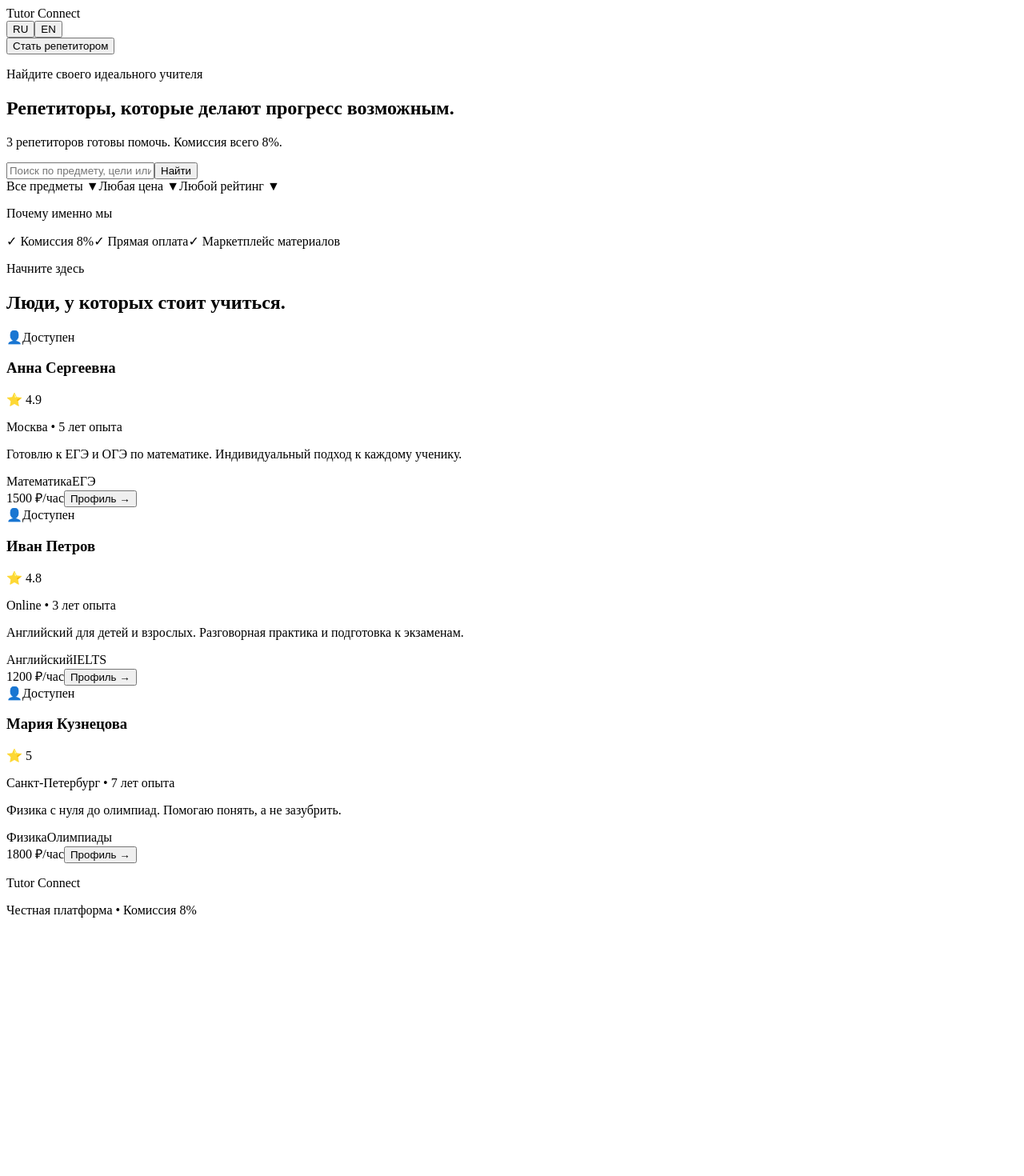
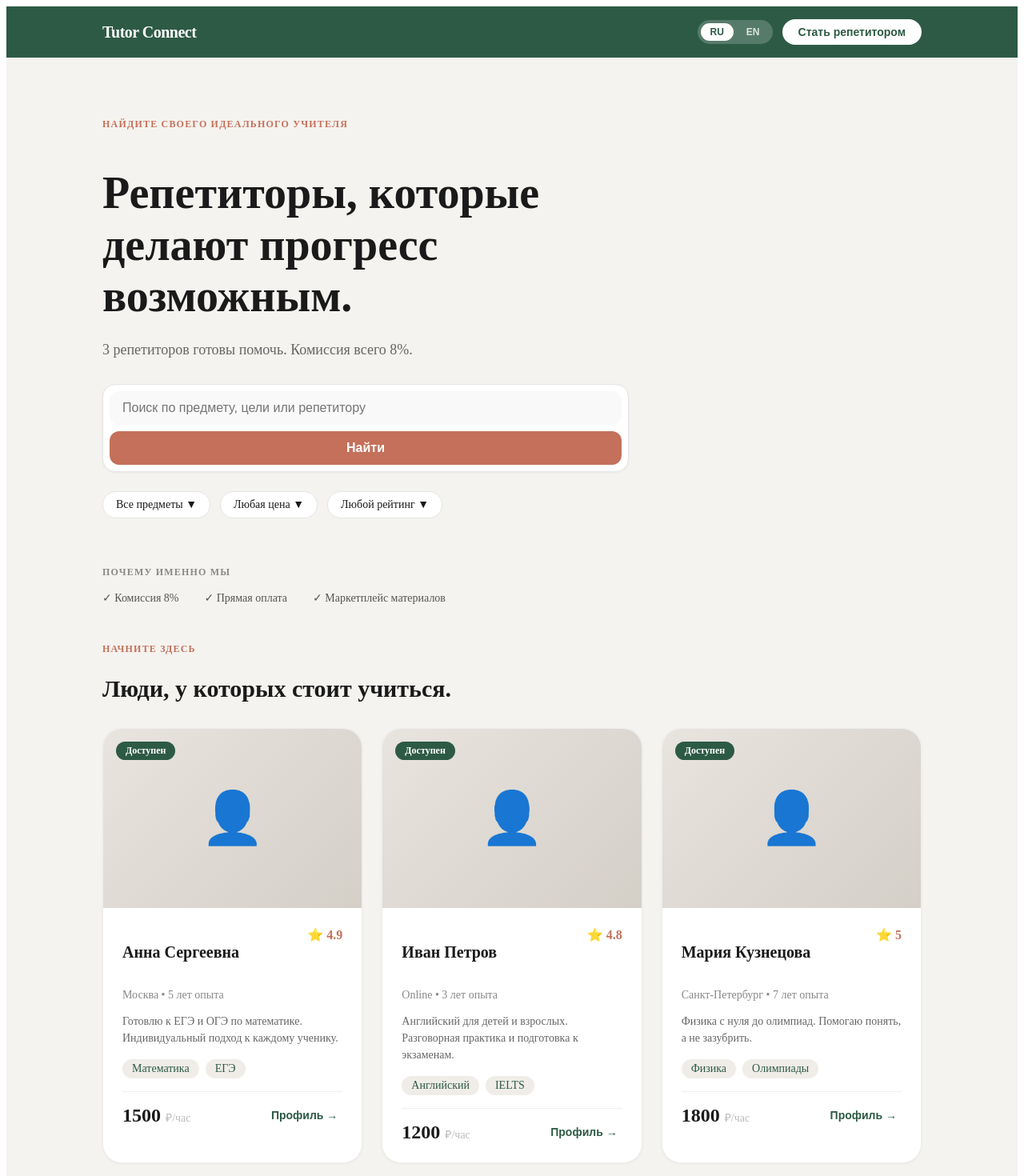
Before and after one commit to yaroslavnapril/tutor-connect, a Next.js app: page / in a window 1280 px wide. Shown: the top 1470 px of the page at 80% size. Before the commit the page ends 1163 px from the top, so only its background shows below. Built offline with nearby package versions, Linux system fonts and the light colour scheme; no server answers; the database is empty.

Commit message:
Update page.tsx

```diff
--- a/app/page.tsx
+++ b/app/page.tsx
@@ -1,14 +1,7 @@
 'use client'
 
 import { useEffect, useState } from 'react'
-import { createClient } from '@supabase/supabase-js'
 
-const supabase = createClient(
-  'https://qhdupmlofuqdrywlandd.supabase.co',
-  'sb_publishable_2RSH-Db4GEEN9K6W32b4gA_kEdRakFe'
-)
-
-// Fallback-данные на случай, если Supabase не отвечает
 const MOCK_TUTORS = [
   {
     profile_id: '1',
@@ -43,7 +36,6 @@ export default function Home() {
   const [tutors, setTutors] = useState<any[]>([])
   const [lang, setLang] = useState<'ru'|'en'>('ru')
   const [loading, setLoading] = useState(true)
-  const [error, setError] = useState<string | null>(null)
 
   const t = {
     ru: {
@@ -70,8 +62,7 @@ export default function Home() {
       noTutors: 'Пока нет репетиторов',
       beFirst: 'Будьте первым!',
       footerBrand: 'Tutor Connect',
-      footerTag: 'Честная платформа • Комиссия 8%',
-      loadError: 'Не удалось загрузить данные. Показаны демо-репетиторы.'
+      footerTag: 'Честная платформа • Комиссия 8%'
     },
     en: {
       logo: 'Tutor Connect',
@@ -97,166 +88,109 @@ export default function Home() {
       noTutors: 'No tutors yet',
       beFirst: 'Be the first!',
       footerBrand: 'Tutor Connect',
-      footerTag: 'Fair platform • 8% commission',
-      loadError: 'Failed to load data. Showing demo tutors.'
+      footerTag: 'Fair platform • 8% commission'
     }
   }
 
   const l = t[lang]
 
   useEffect(() => {
-    async function load() {
-      try {
-        const { data, error: supaError } = await supabase
-          .from('tutors')
-          .select('*, profiles(full_name, city, avatar_url), tutor_subjects(subjects(name))')
-          .eq('is_verified', true)
-          .order('rating', { ascending: false })
-          .limit(10)
-
-        if (supaError) {
-          console.error('Supabase error:', supaError)
-          setError(supaError.message)
+    const timer = setTimeout(() => {
       setTutors(MOCK_TUTORS)
-        } else if (!data || data.length === 0) {
-          // Таблица пуста — показываем mock, чтобы не было белого экрана
-          setTutors(MOCK_TUTORS)
-        } else {
-          setTutors(data)
-        }
-      } catch (err: any) {
-        console.error('Load error:', err)
-        setError(err?.message || 'Unknown error')
-        setTutors(MOCK_TUTORS)
-      } finally {
-        // ВАЖНО: всегда убираем загрузку, иначе белый экран
       setLoading(false)
-      }
-    }
-    load()
+    }, 500)
+    return () => clearTimeout(timer)
   }, [])
 
   if (loading) {
     return (
-      <div className="min-h-screen bg-[#F5F3EF] flex flex-col items-center justify-center gap-4">
-        <div className="w-10 h-10 border-4 border-[#2D5A45] border-t-transparent rounded-full animate-spin"/>
-        <p className="text-[#2D5A45] text-sm font-medium">Загрузка...</p>
+      <div style={{ minHeight: '100vh', background: '#F5F3EF', display: 'flex', alignItems: 'center', justifyContent: 'center', flexDirection: 'column', gap: '16px' }}>
+        <div style={{ width: 40, height: 40, border: '4px solid #2D5A45', borderTopColor: 'transparent', borderRadius: '50%', animation: 'spin 1s linear infinite' }} />
+        <p style={{ color: '#2D5A45', fontSize: 14, fontWeight: 500 }}>Загрузка...</p>
+        <style>{`@keyframes spin { to { transform: rotate(360deg); } }`}</style>
       </div>
     )
   }
 
   return (
-    <main className="min-h-screen bg-[#F5F3EF] text-[#1A1A1A]">
-      <header className="bg-[#2D5A45] text-white sticky top-0 z-50">
-        <div className="max-w-5xl mx-auto px-5 py-4 flex justify-between items-center">
-          <span className="text-xl font-bold tracking-tight">{l.logo}</span>
-          <div className="flex items-center gap-3">
-            <div className="flex gap-1 bg-white/20 rounded-full p-1">
-              <button
-                onClick={() => setLang('ru')}
-                className={`px-3 py-1 rounded-full text-xs font-bold transition ${lang==='ru'?'bg-white text-[#2D5A45]':'text-white/80'}`}
-              >
-                RU
-              </button>
-              <button
-                onClick={() => setLang('en')}
-                className={`px-3 py-1 rounded-full text-xs font-bold transition ${lang==='en'?'bg-white text-[#2D5A45]':'text-white/80'}`}
-              >
-                EN
-              </button>
+    <main style={{ minHeight: '100vh', background: '#F5F3EF', color: '#1A1A1A' }}>
+      <header style={{ background: '#2D5A45', color: 'white', position: 'sticky', top: 0, zIndex: 50 }}>
+        <div style={{ maxWidth: 1024, margin: '0 auto', padding: '16px 20px', display: 'flex', justifyContent: 'space-between', alignItems: 'center' }}>
+          <span style={{ fontSize: 20, fontWeight: 'bold', letterSpacing: '-0.5px' }}>{l.logo}</span>
+          <div style={{ display: 'flex', alignItems: 'center', gap: 12 }}>
+            <div style={{ display: 'flex', gap: 4, background: 'rgba(255,255,255,0.2)', borderRadius: 999, padding: 4 }}>
+              <button onClick={() => setLang('ru')} style={{ padding: '4px 12px', borderRadius: 999, border: 'none', fontSize: 12, fontWeight: 'bold', cursor: 'pointer', background: lang==='ru'?'white':'transparent', color: lang==='ru'?'#2D5A45':'rgba(255,255,255,0.8)' }}>RU</button>
+              <button onClick={() => setLang('en')} style={{ padding: '4px 12px', borderRadius: 999, border: 'none', fontSize: 12, fontWeight: 'bold', cursor: 'pointer', background: lang==='en'?'white':'transparent', color: lang==='en'?'#2D5A45':'rgba(255,255,255,0.8)' }}>EN</button>
             </div>
-            <button className="px-5 py-2 bg-white text-[#2D5A45] rounded-full font-semibold text-sm">
-              {l.cta}
-            </button>
+            <button style={{ padding: '8px 20px', background: 'white', color: '#2D5A45', borderRadius: 999, border: 'none', fontWeight: 600, fontSize: 14, cursor: 'pointer' }}>{l.cta}</button>
           </div>
         </div>
       </header>
 
-      <section className="pt-16 pb-12 px-5 max-w-5xl mx-auto">
-        <p className="text-[#C4705A] font-semibold text-sm tracking-widest uppercase mb-4">{l.subtitle}</p>
-        <h1 className="text-4xl sm:text-5xl font-bold leading-tight mb-6 max-w-2xl">{l.title}</h1>
-        <p className="text-gray-600 text-lg mb-8">{tutors.length} {l.tutorsCount}</p>
+      <section style={{ padding: '64px 20px 48px', maxWidth: 1024, margin: '0 auto' }}>
+        <p style={{ color: '#C4705A', fontWeight: 600, fontSize: 12, letterSpacing: '0.1em', textTransform: 'uppercase', marginBottom: 16 }}>{l.subtitle}</p>
+        <h1 style={{ fontSize: 'clamp(32px, 5vw, 56px)', fontWeight: 'bold', lineHeight: 1.15, marginBottom: 24, maxWidth: 640 }}>{l.title}</h1>
+        <p style={{ color: '#666', fontSize: 18, marginBottom: 32 }}>{tutors.length} {l.tutorsCount}</p>
 
-        <div className="bg-white rounded-2xl p-2 shadow-sm border border-gray-200 max-w-2xl">
-          <div className="flex flex-col sm:flex-row gap-2">
-            <input
-              placeholder={l.searchPlaceholder}
-              className="flex-1 px-4 py-3 rounded-xl bg-gray-50 outline-none text-[#1A1A1A]"
-            />
-            <button className="px-8 py-3 bg-[#C4705A] text-white rounded-xl font-semibold">{l.searchBtn}</button>
+        <div style={{ background: 'white', borderRadius: 16, padding: 8, boxShadow: '0 1px 3px rgba(0,0,0,0.05)', border: '1px solid #e5e5e5', maxWidth: 640 }}>
+          <div style={{ display: 'flex', flexDirection: 'column', gap: 8 }}>
+            <input placeholder={l.searchPlaceholder} style={{ flex: 1, padding: '12px 16px', borderRadius: 12, border: 'none', background: '#f9f9f9', outline: 'none', fontSize: 16 }} />
+            <button style={{ padding: '12px 32px', background: '#C4705A', color: 'white', borderRadius: 12, border: 'none', fontWeight: 600, fontSize: 16, cursor: 'pointer' }}>{l.searchBtn}</button>
           </div>
         </div>
 
-        <div className="flex flex-wrap gap-3 mt-6">
-          <span className="px-4 py-2 bg-white rounded-full border text-sm cursor-pointer hover:shadow-sm transition">{l.allSubjects} ▼</span>
-          <span className="px-4 py-2 bg-white rounded-full border text-sm cursor-pointer hover:shadow-sm transition">{l.anyPrice} ▼</span>
-          <span className="px-4 py-2 bg-white rounded-full border text-sm cursor-pointer hover:shadow-sm transition">{l.anyRating} ▼</span>
+        <div style={{ display: 'flex', flexWrap: 'wrap', gap: 12, marginTop: 24 }}>
+          <span style={{ padding: '8px 16px', background: 'white', borderRadius: 999, border: '1px solid #e5e5e5', fontSize: 14 }}>{l.allSubjects} ▼</span>
+          <span style={{ padding: '8px 16px', background: 'white', borderRadius: 999, border: '1px solid #e5e5e5', fontSize: 14 }}>{l.anyPrice} ▼</span>
+          <span style={{ padding: '8px 16px', background: 'white', borderRadius: 999, border: '1px solid #e5e5e5', fontSize: 14 }}>{l.anyRating} ▼</span>
         </div>
       </section>
 
-      <section className="px-5 max-w-5xl mx-auto mb-12">
-        <p className="text-gray-500 text-sm font-semibold tracking-widest uppercase mb-4">{l.whyUs}</p>
-        <div className="flex flex-wrap gap-x-6 gap-y-2 text-sm text-gray-700">
+      <section style={{ padding: '0 20px', maxWidth: 1024, margin: '0 auto', marginBottom: 48 }}>
+        <p style={{ color: '#888', fontSize: 12, fontWeight: 600, letterSpacing: '0.1em', textTransform: 'uppercase', marginBottom: 16 }}>{l.whyUs}</p>
+        <div style={{ display: 'flex', flexWrap: 'wrap', gap: '24px 32px', fontSize: 14, color: '#555' }}>
           <span>✓ {l.commission}</span>
           <span>✓ {l.directPay}</span>
           <span>✓ {l.marketplace}</span>
         </div>
       </section>
 
-      <section className="px-5 max-w-5xl mx-auto pb-20">
-        <p className="text-[#C4705A] text-sm font-semibold tracking-widest uppercase mb-4">{l.startHere}</p>
-        <h2 className="text-3xl font-bold mb-8">{l.meetPeople}</h2>
+      <section style={{ padding: '0 20px 80px', maxWidth: 1024, margin: '0 auto' }}>
+        <p style={{ color: '#C4705A', fontSize: 12, fontWeight: 600, letterSpacing: '0.1em', textTransform: 'uppercase', marginBottom: 16 }}>{l.startHere}</p>
+        <h2 style={{ fontSize: 30, fontWeight: 'bold', marginBottom: 32 }}>{l.meetPeople}</h2>
 
-        {error && (
-          <div className="mb-6 p-4 bg-amber-50 border border-amber-200 rounded-xl text-amber-800 text-sm">
-            ⚠️ {l.loadError}
+        <div style={{ display: 'grid', gridTemplateColumns: 'repeat(auto-fit, minmax(300px, 1fr))', gap: 24 }}>
+          {tutors.map((tutor) => (
+            <div key={tutor.profile_id} style={{ background: 'white', borderRadius: 24, overflow: 'hidden', boxShadow: '0 1px 3px rgba(0,0,0,0.05)', border: '1px solid #eee' }}>
+              <div style={{ position: 'relative', height: 224, background: 'linear-gradient(135deg, #E8E4DE, #D4CFC7)', display: 'flex', alignItems: 'center', justifyContent: 'center' }}>
+                <span style={{ fontSize: 64 }}>👤</span>
+                <span style={{ position: 'absolute', top: 16, left: 16, padding: '4px 12px', background: '#2D5A45', color: 'white', fontSize: 12, fontWeight: 600, borderRadius: 999 }}>{l.available}</span>
               </div>
-        )}
-
-        {tutors.length > 0 ? (
-          <div className="grid grid-cols-1 md:grid-cols-2 gap-6">
-            {tutors.map((tutor) => (
-              <div key={tutor.profile_id} className="bg-white rounded-3xl overflow-hidden shadow-sm border hover:shadow-md transition">
-                <div className="relative h-56 bg-gradient-to-br from-[#E8E4DE] to-[#D4CFC7] flex items-center justify-center">
-                  <span className="text-6xl">👤</span>
-                  <span className="absolute top-4 left-4 px-3 py-1 bg-[#2D5A45] text-white text-xs font-semibold rounded-full">{l.available}</span>
+              <div style={{ padding: 24 }}>
+                <div style={{ display: 'flex', justifyContent: 'space-between', alignItems: 'flex-start', marginBottom: 8 }}>
+                  <h3 style={{ fontSize: 20, fontWeight: 'bold' }}>{tutor.profiles?.full_name || 'Tutor'}</h3>
+                  <span style={{ color: '#C4705A', fontWeight: 'bold' }}>⭐ {tutor.rating}</span>
                 </div>
-                <div className="p-6">
-                  <div className="flex justify-between items-start mb-2">
-                    <h3 className="text-xl font-bold">{tutor.profiles?.full_name || 'Tutor'}</h3>
-                    <span className="text-[#C4705A] font-bold">⭐ {tutor.rating}</span>
-                  </div>
-                  <p className="text-gray-500 text-sm mb-3">
-                    {tutor.profiles?.city || 'Online'} • {tutor.experience_years} {lang==='ru'?'лет опыта':'years exp'}
-                  </p>
-                  <p className="text-gray-600 mb-4 text-sm">{tutor.bio || ''}</p>
-                  <div className="flex flex-wrap gap-2 mb-4">
+                <p style={{ color: '#888', fontSize: 14, marginBottom: 12 }}>{tutor.profiles?.city || 'Online'} • {tutor.experience_years} {lang==='ru'?'лет опыта':'years exp'}</p>
+                <p style={{ color: '#666', marginBottom: 16, fontSize: 14, lineHeight: 1.5 }}>{tutor.bio || ''}</p>
+                <div style={{ display: 'flex', flexWrap: 'wrap', gap: 8, marginBottom: 16 }}>
                   {tutor.tutor_subjects?.map((ts: any, i: number) => (
-                      <span key={i} className="px-3 py-1 bg-[#F0EDE8] text-[#2D5A45] rounded-full text-sm">
-                        {ts.subjects?.name}
-                      </span>
+                    <span key={i} style={{ padding: '4px 12px', background: '#F0EDE8', color: '#2D5A45', borderRadius: 999, fontSize: 14 }}>{ts.subjects?.name}</span>
                   ))}
                 </div>
-                  <div className="flex justify-between items-center pt-4 border-t">
-                    <span className="text-2xl font-bold">{tutor.price_per_hour} <span className="text-gray-400 text-sm font-normal">{l.perHour}</span></span>
-                    <button className="text-[#2D5A45] font-semibold">{l.viewProfile}</button>
+                <div style={{ display: 'flex', justifyContent: 'space-between', alignItems: 'center', paddingTop: 16, borderTop: '1px solid #eee' }}>
+                  <span style={{ fontSize: 24, fontWeight: 'bold' }}>{tutor.price_per_hour} <span style={{ color: '#bbb', fontSize: 14, fontWeight: 'normal' }}>{l.perHour}</span></span>
+                  <button style={{ color: '#2D5A45', fontWeight: 600, background: 'none', border: 'none', cursor: 'pointer', fontSize: 14 }}>{l.viewProfile}</button>
                 </div>
               </div>
             </div>
           ))}
         </div>
-        ) : (
-          <div className="text-center py-16 bg-white rounded-3xl border">
-            <div className="text-5xl mb-4">👋</div>
-            <h3 className="text-xl font-bold mb-2">{l.noTutors}</h3>
-            <button className="px-8 py-3 bg-[#2D5A45] text-white rounded-full font-semibold">{l.beFirst}</button>
-          </div>
-        )}
       </section>
 
-      <footer className="bg-[#1A1A1A] text-gray-400 py-12 text-center">
-        <p className="text-white font-semibold mb-1">{l.footerBrand}</p>
-        <p className="text-sm">{l.footerTag}</p>
+      <footer style={{ background: '#1A1A1A', color: '#999', padding: '48px 20px', textAlign: 'center' }}>
+        <p style={{ color: 'white', fontWeight: 600, marginBottom: 4 }}>{l.footerBrand}</p>
+        <p style={{ fontSize: 14 }}>{l.footerTag}</p>
       </footer>
     </main>
   )
```
Lines whose indentation alone changed are shown as unchanged.
